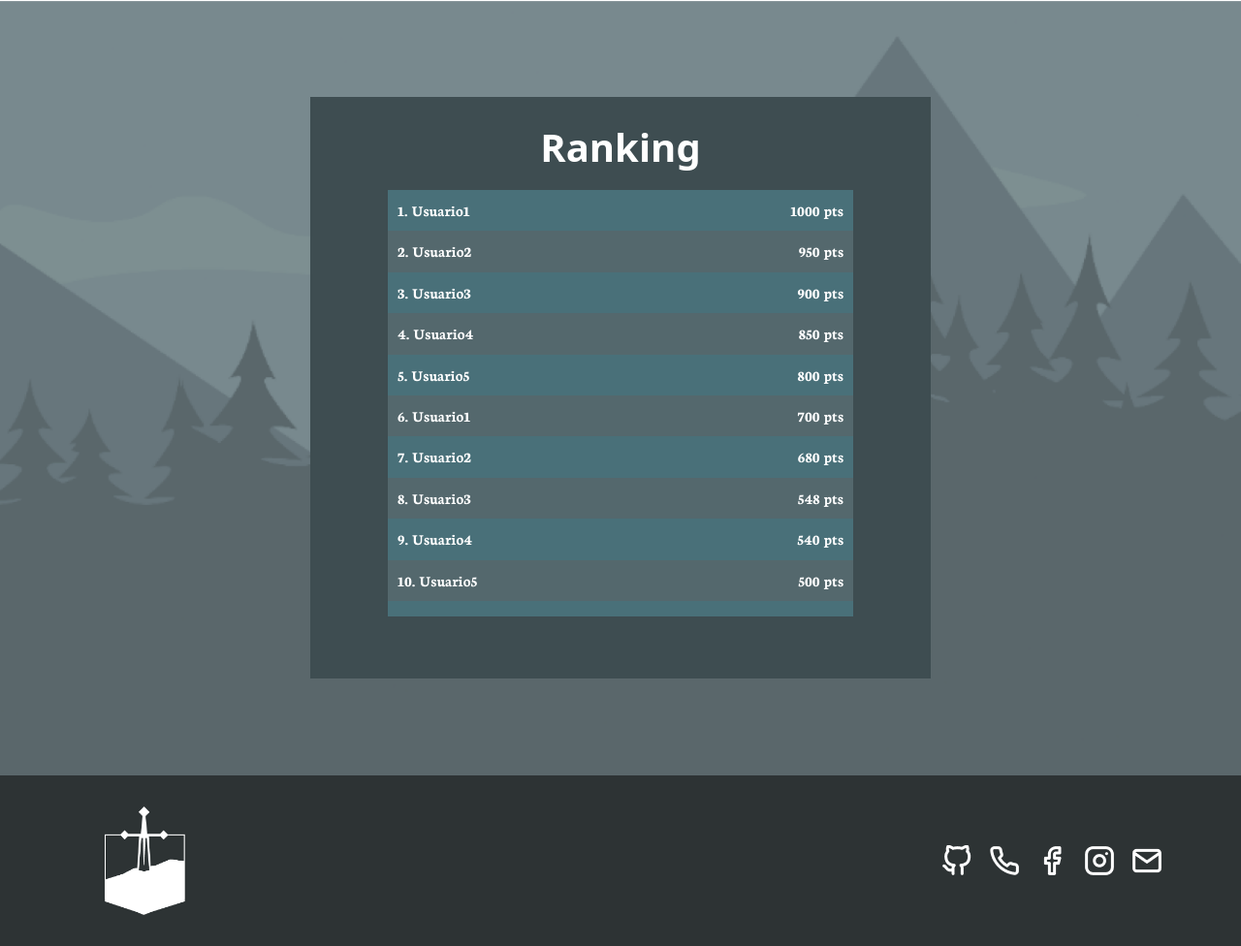
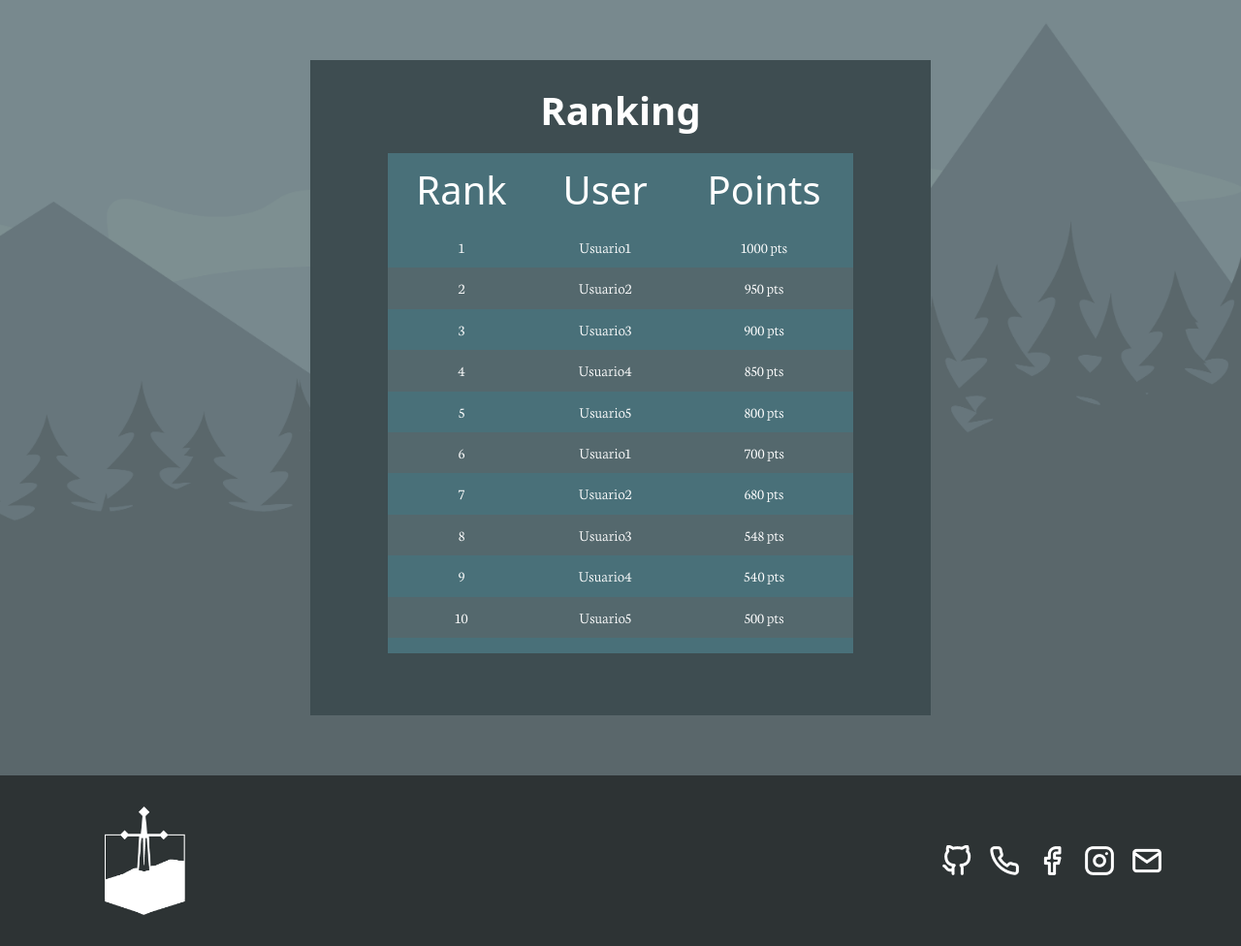
Before and after one commit to JoshCR04/video_game, a PHP site: page /ranking.html in a window 1280 px wide. Shown: the part 188-1164 px from the top of the page at 97% size. Run offline with PHP 8.4, Linux system fonts and the light colour scheme; some web fonts are replaced.

Commit message:
Realicé algunos ajusten en la pagina de ranking, credits, login y register, modifiqué el menú del juego y avancé con el juego, se pinta el fondo, suelo y pj, el pj puede moverse y tambien es seguido por la camara

```diff
--- a/video_game/controls.html
+++ b/video_game/controls.html
@@ -29,7 +29,7 @@
   <div class="panel">
 
     <nav class="nav-section">
-      <button class="back-button"><a href="index.html">back</a></button>
+      <button class="back-button"><a href="menu.html">back</a></button>
       <p class="controls-title">controls</p>
       <hr class="divider">
     </nav>
--- a/video_game/css/main.css
+++ b/video_game/css/main.css
@@ -7,7 +7,7 @@
 
 /* Fondo de la página */
 .fondo {
-  background: url(../img/fondo.png) no-repeat center center fixed;
+  background: url(../img/fondo_menu.png) no-repeat center center fixed;
   background-size: cover;
   width: 100vw;
   height: 100vh;
@@ -411,22 +411,33 @@ input[type=password] {
   min-height: 300px;
 }
 
-.ranking-list {
-  font-family: "Neuton", serif;
-  list-style: none;
-  padding: 0;
-  margin: 0;
+table {
+  width: 100%;
+  border-collapse: collapse;
+  margin: auto;
 }
 
-.ranking-list li {
-  display: flex;
-  justify-content: space-between;
+th {
+  font-weight: 400;
+  font-size: 2.5rem;
   padding: 10px;
-  color: hsl(0, 0%, 100%);
-  font-weight: bold;
+  text-align: center;
 }
 
-.ranking-list li:nth-child(even) {
+td {
+  font-family: "Neuton", serif;
+  font-weight: 300;
+  font-size: 1rem;
+  padding: 10px;
+  text-align: center;
+}
+
+th {
+  background-color: hsl(191, 25%, 38%);
+  color: hsl(0, 0%, 100%);
+}
+
+tr:nth-child(even) {
   background-color: #54686d;
 }
 
--- a/video_game/ranking.html
+++ b/video_game/ranking.html
@@ -52,22 +52,72 @@
             <div class="card">
                 <h2 class="card-title">Ranking</h2>
                 <div class="ranking-content">
-                    <ul class="ranking-list">
-                        <li><span class="user">1. Usuario1</span><span class="points">1000 pts</span></li>
-                        <li><span class="user">2. Usuario2</span><span class="points">950 pts</span></li>
-                        <li><span class="user">3. Usuario3</span><span class="points">900 pts</span></li>
-                        <li><span class="user">4. Usuario4</span><span class="points">850 pts</span></li>
-                        <li><span class="user">5. Usuario5</span><span class="points">800 pts</span></li>
-                        <li><span class="user">6. Usuario1</span><span class="points">700 pts</span></li>
-                        <li><span class="user">7. Usuario2</span><span class="points">680 pts</span></li>
-                        <li><span class="user">8. Usuario3</span><span class="points">548 pts</span></li>
-                        <li><span class="user">9. Usuario4</span><span class="points">540 pts</span></li>
-                        <li><span class="user">10. Usuario5</span><span class="points">500 pts</span></li>
-                    </ul>
+                    <table>
+                        <thead>
+                            <tr>
+                                <th>Rank</th>
+                                <th>User</th>
+                                <th>Points</th>
+                            </tr>
+                        </thead>
+                        <tbody class="ranking-list">
+                            <tr>
+                                <td>1</td>
+                                <td>Usuario1</td>
+                                <td>1000 pts</td>
+                            </tr>
+                            <tr>
+                                <td>2</td>
+                                <td>Usuario2</td>
+                                <td>950 pts</td>
+                            </tr>
+                            <tr>
+                                <td>3</td>
+                                <td>Usuario3</td>
+                                <td>900 pts</td>
+                            </tr>
+                            <tr>
+                                <td>4</td>
+                                <td>Usuario4</td>
+                                <td>850 pts</td>
+                            </tr>
+                            <tr>
+                                <td>5</td>
+                                <td>Usuario5</td>
+                                <td>800 pts</td>
+                            </tr>
+                            <tr>
+                                <td>6</td>
+                                <td>Usuario1</td>
+                                <td>700 pts</td>
+                            </tr>
+                            <tr>
+                                <td>7</td>
+                                <td>Usuario2</td>
+                                <td>680 pts</td>
+                            </tr>
+                            <tr>
+                                <td>8</td>
+                                <td>Usuario3</td>
+                                <td>548 pts</td>
+                            </tr>
+                            <tr>
+                                <td>9</td>
+                                <td>Usuario4</td>
+                                <td>540 pts</td>
+                            </tr>
+                            <tr>
+                                <td>10</td>
+                                <td>Usuario5</td>
+                                <td>500 pts</td>
+                            </tr>
+                        </tbody>
+                    </table>
                 </div>
             </div>
         </div>
     </main>
+
 
     <!-- Footer Section -->
     <footer class="header-footer">
--- a/video_game/scss/main.scss
+++ b/video_game/scss/main.scss
@@ -35,7 +35,7 @@ $clr-shadow-3: hsla(0, 0%, 100%, 0.4);
 
 /* Fondo de la página */
 .fondo {
-  background: url(../img/fondo.png) no-repeat center center fixed;
+  background: url(../img/fondo_menu.png) no-repeat center center fixed;
   background-size: cover;
   width: 100vw;
   height: 100vh;
@@ -44,7 +44,6 @@ $clr-shadow-3: hsla(0, 0%, 100%, 0.4);
   margin: 0;
   padding: 0;
 }
-
 
 /* Header y footer */
 .header-footer {
@@ -445,22 +444,31 @@ input[type="password"] {
   min-height: 300px;
 }
 
-.ranking-list {
-  font-family: $ff-text;
-  list-style: none;
-  padding: 0;
-  margin: 0;
+table {
+  width: 100%;
+  border-collapse: collapse;
+  margin: auto;
 }
 
-.ranking-list li {
-  display: flex;
-  justify-content: space-between;
+th {
+  font-weight: $fw-regular;
+  font-size: $fs-xmd;
   padding: 10px;
+  text-align: center;
+}
+td {
+  font-family: $ff-text;
+  font-weight: $fw-light;
+  font-size: $fs-sm;
+  padding: 10px;
+  text-align: center;
+}
+th {
+  background-color: $clr-light-blue;
   color: $clr-white;
-  font-weight: bold;
 }
 
-.ranking-list li:nth-child(even) {
+tr:nth-child(even) {
   background-color: lighten($clr-tarjet, 10%);
 }
 
```
Also changed, not shown: video_game/data/levelData.json (+42 -0 lines), video_game/js/game.js (+101 -0 lines), video_game/img/assets/suelo_tierra.png, video_game/img/fondo.png, video_game/img/fondo_menu.png, 1 other file.
